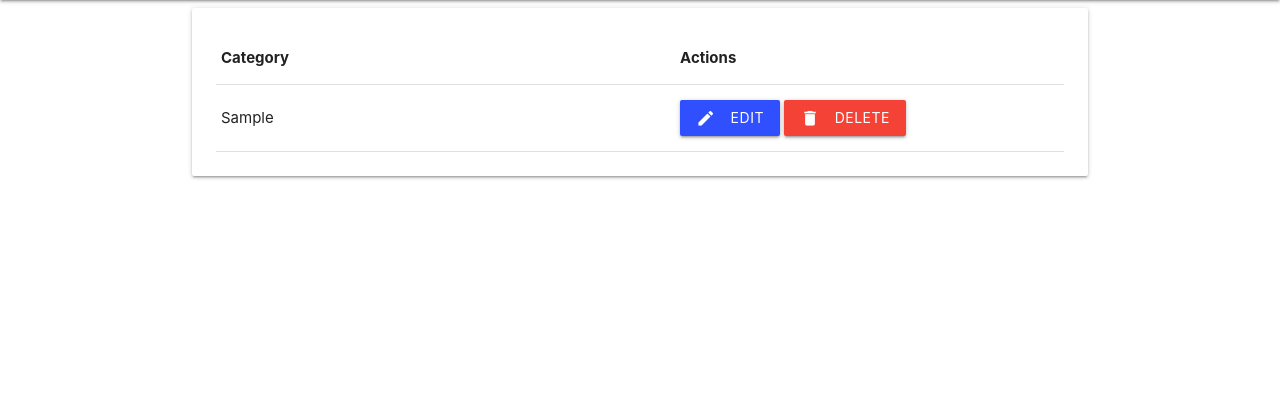
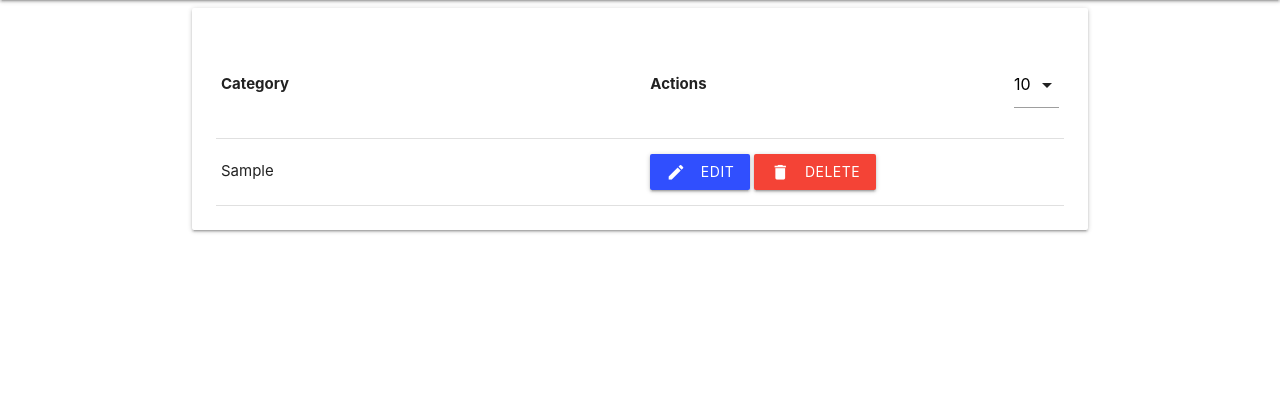
Before and after one commit to mohammed-shahan/CRM_Project, a Flask app: page /admin/categories in a window 1280 px wide. Shown: the part 64-484 px from the top of the page. Run offline with Flask 2, Linux system fonts and the light colour scheme; a user stored in the database is signed in; tables that the repository leaves empty hold one stand-in row (values such as "Sample post").

Commit message:
seperated rows per page select from pagination footer

```diff
--- a/apps/static/css/style.css
+++ b/apps/static/css/style.css
@@ -5,3 +5,7 @@
 .actions {
     max-width: 50px;
 }
+
+#rows-select {
+    max-width: 0.5vw;
+}
--- a/apps/static/js/main.js
+++ b/apps/static/js/main.js
@@ -28,3 +28,10 @@ document.addEventListener('DOMContentLoaded', function() {
     var elems = document.querySelectorAll('select');
     var instances = M.FormSelect.init(elems, {});
 });
+
+
+// Pagination rows select
+function pageRows(url) {
+    const rows = event.target.value
+    window.location.href =  url + `?rows=${rows}`
+}
--- a/apps/templates/admin/pages/categories.html
+++ b/apps/templates/admin/pages/categories.html
@@ -1,4 +1,5 @@
 {% extends 'admin/base.html' %}
+{% import "pagination.html" as pg %}
 
 {% block title %}Categories{% endblock %}
 
@@ -12,13 +13,14 @@
                         <tr>
                             <th>Category</th>
                             <th>Actions</th>
+                            <td id="rows-select">{{ pg.rows(categories, 'admin_bp.categories_get') }}</td>
                         </tr>
                     </thead>
                     <tbody>
                         {% for category in categories.items %}
                             <tr id="{{ category.id }}">
                                 <td>{{ category.category }}</td>
-                                <td class="actions">
+                                <td class="actions" colspan="2">
                                     <a href="#" class="waves-effect waves-light btn indigo accent-4" onclick="edit({{ category.id }})">Edit<i class="material-icons left">edit</i></a>
                                     <a href="#" class="waves-effect waves-light btn red" onclick="del({{ category.id }})">Delete<i class="material-icons left">delete</i></a>
                                 </td>
@@ -29,7 +31,6 @@
             </div>
         </div>
 
-        {% import "pagination.html" as pg %}
         {{ pg.pagination(categories, 'admin_bp.categories_get') }}
     </div>
 
--- a/apps/templates/admin/pages/qualifications.html
+++ b/apps/templates/admin/pages/qualifications.html
@@ -1,4 +1,5 @@
 {% extends 'admin/base.html' %}
+{% import "pagination.html" as pg %}
 
 {% block title %}Qualifications{% endblock %}
 
@@ -12,13 +13,14 @@
                         <tr>
                             <th>Name</th>
                             <th>Actions</th>
+                            <td id="rows-select">{{ pg.rows(qualifications, 'admin_bp.qualifications_get') }}</td>
                         </tr>
                     </thead>
                     <tbody>
                         {% for qualification in qualifications.items %}
                             <tr id="{{ qualification.id }}">
                                 <td>{{ qualification.qualification }}</td>
-                                <td class="actions">
+                                <td class="actions" colspan="2">
                                     <a href="#" class="waves-effect waves-light btn indigo accent-4" onclick="edit({{ qualification.id }})">Edit<i class="material-icons left">edit</i></a>
                                     <a href="#" class="waves-effect waves-light btn red" onclick="del({{ qualification.id }})">Delete<i class="material-icons left">delete</i></a>
                                 </td>
@@ -28,7 +30,6 @@
                 </table>
             </div>
         </div>
-        {% import "pagination.html" as pg %}
         {{ pg.pagination(qualifications, 'admin_bp.qualifications_get') }}
     </div>
 
--- a/apps/templates/pagination.html
+++ b/apps/templates/pagination.html
@@ -20,21 +20,18 @@
                         Showing page {{ obj.page }} of {{ obj.pages }}
                     </div>
                 </div>
-                <div class="input-field col s1">
-                    <select onchange="pageRows(event)">
-                        {% for i in [5, 10, 20, 50, 100] %}
-                        <option {% if obj.per_page == i %}selected{% endif %} value="{{ i }}">{{ i }}</option>
-                        {% endfor %}
-                    </select>
-                </div>
             </div>
         </div>
     </div>
-    <script>
-        function pageRows(event) {
-            const rows = event.target.value
-            window.location.href =  "{{ url_for(url_fn) }}" + `?rows=${rows}`
-        }
-    </script>
 {% endif %}
 {% endmacro %}
+
+{% macro rows(obj, url_fn) %}
+<div class="input-field col s1">
+    <select onchange="pageRows('{{ url_for(url_fn) }}')">
+        {% for i in [5, 10, 20, 50, 100] %}
+        <option {% if obj.per_page == i %}selected{% endif %} value="{{ i }}">{{ i }}</option>
+        {% endfor %}
+    </select>
+</div>
+{% endmacro %}
```
